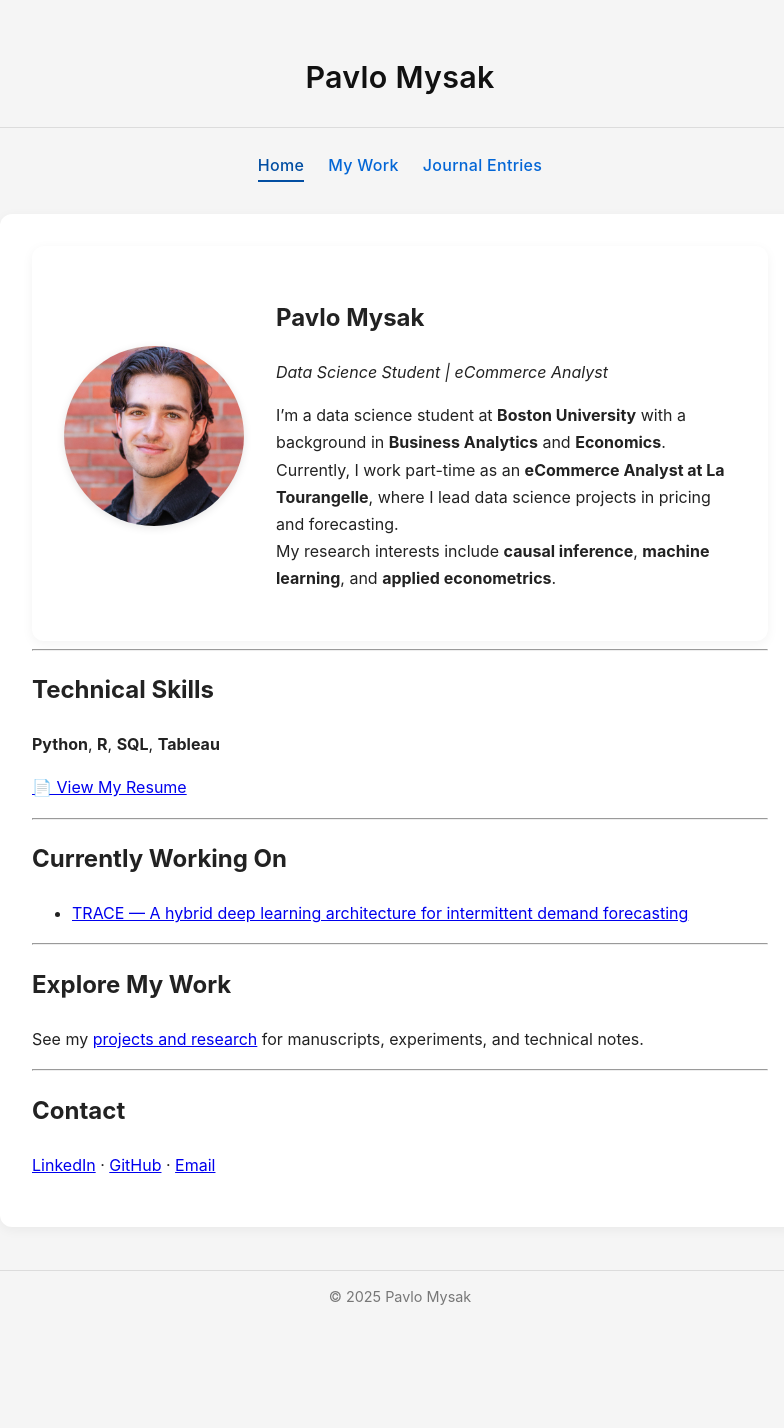
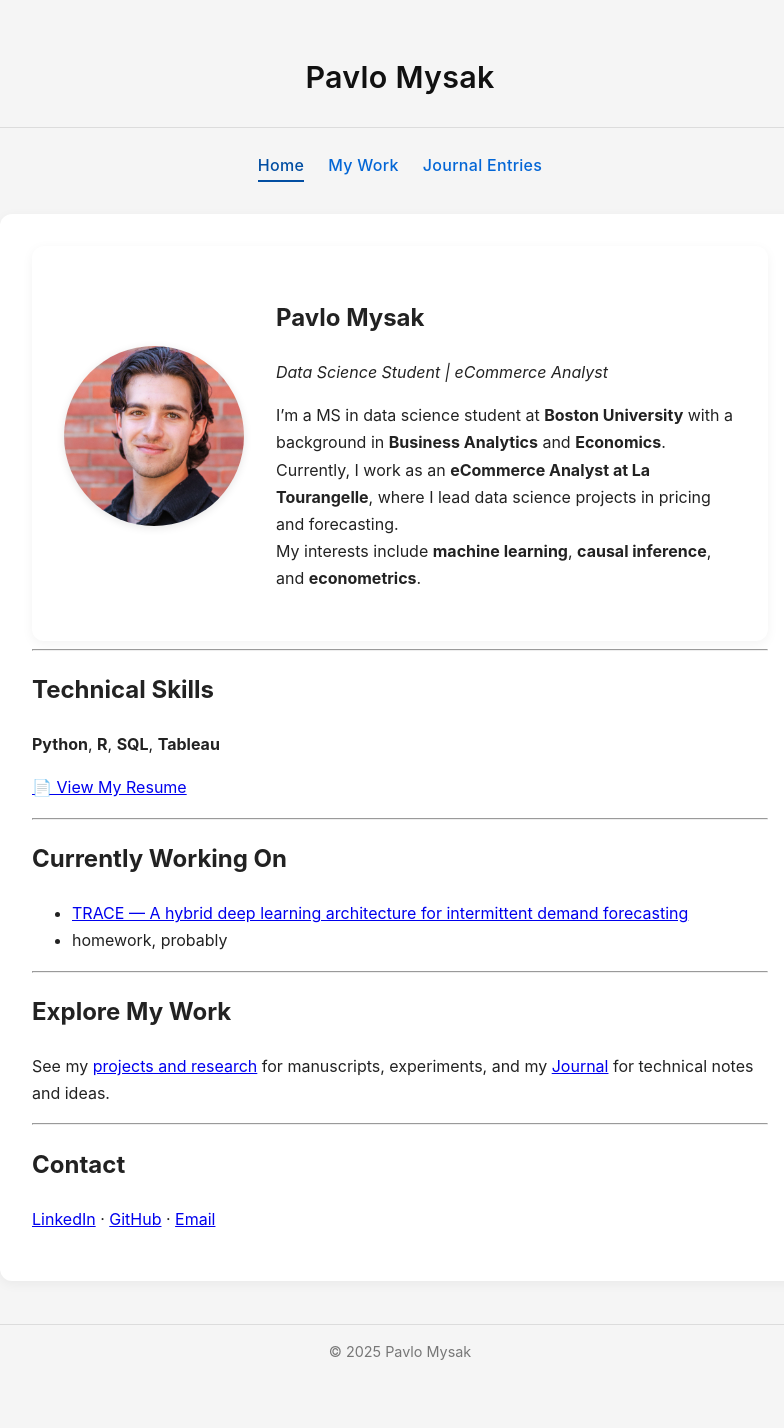
Before and after one commit to pavlomysak/pavlomysak.github.io, a Jekyll site: the page built from index.md, in a window 1280 px wide. Shown: the whole page, without its empty margins (240-1024 px from the left). Built offline with Jekyll 4.4.1, drawn with Linux system fonts in a browser that asks for light colours; before the commit the page ends 1374 px from its top, so only the background shows below that.

Commit message:
Update index.md

```diff
--- a/index.md
+++ b/index.md
@@ -6,9 +6,9 @@ title: Home
 # Pavlo Mysak
 _Data Science Student | eCommerce Analyst_
 
-I’m a data science student at **Boston University** with a background in **Business Analytics** and **Economics**.
-Currently, I work part-time as an **eCommerce Analyst at La Tourangelle**, where I lead data science projects in pricing and forecasting.
-My research interests include **causal inference**, **machine learning**, and **applied econometrics**.
+I’m a MS in data science student at **Boston University** with a background in **Business Analytics** and **Economics**.
+Currently, I work as an **eCommerce Analyst at La Tourangelle**, where I lead data science projects in pricing and forecasting.
+My interests include **machine learning**, **causal inference**, and **econometrics**.
 
 <!--more-->
 
@@ -23,11 +23,12 @@ My research interests include **causal inference**, **machine learning**, and **
 
 ## Currently Working On
 - [TRACE — A hybrid deep learning architecture for intermittent demand forecasting](https://github.com/pavlomysak/TRACE-forecasting/tree/main)
+- homework, probably
 
 ---
 
 ## Explore My Work
-See my [projects and research](/my-work) for manuscripts, experiments, and technical notes.
+See my [projects and research](/my-work) for manuscripts, experiments, and my [Journal](\journals) for technical notes and ideas.
 
 ---
 
```
